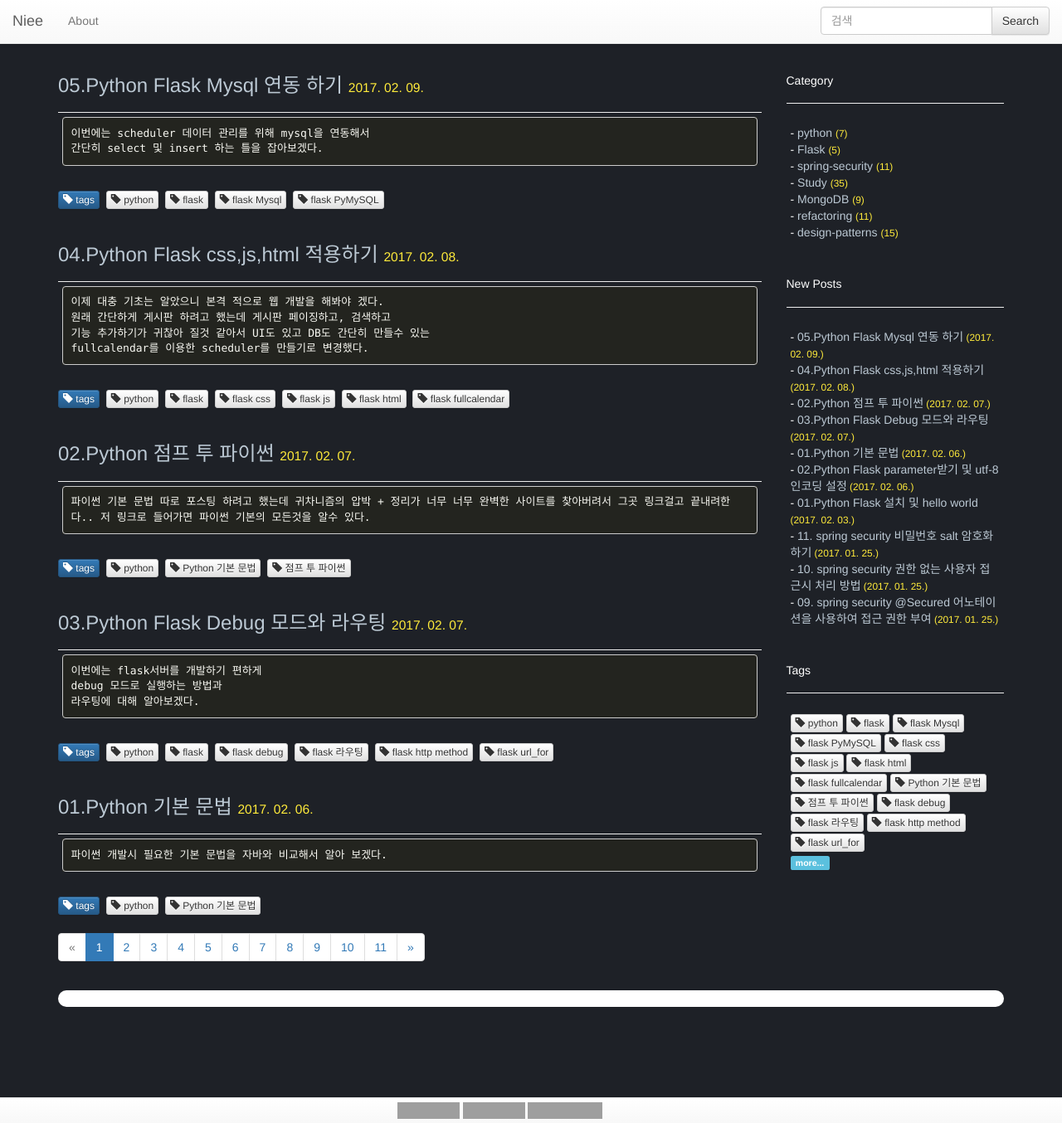
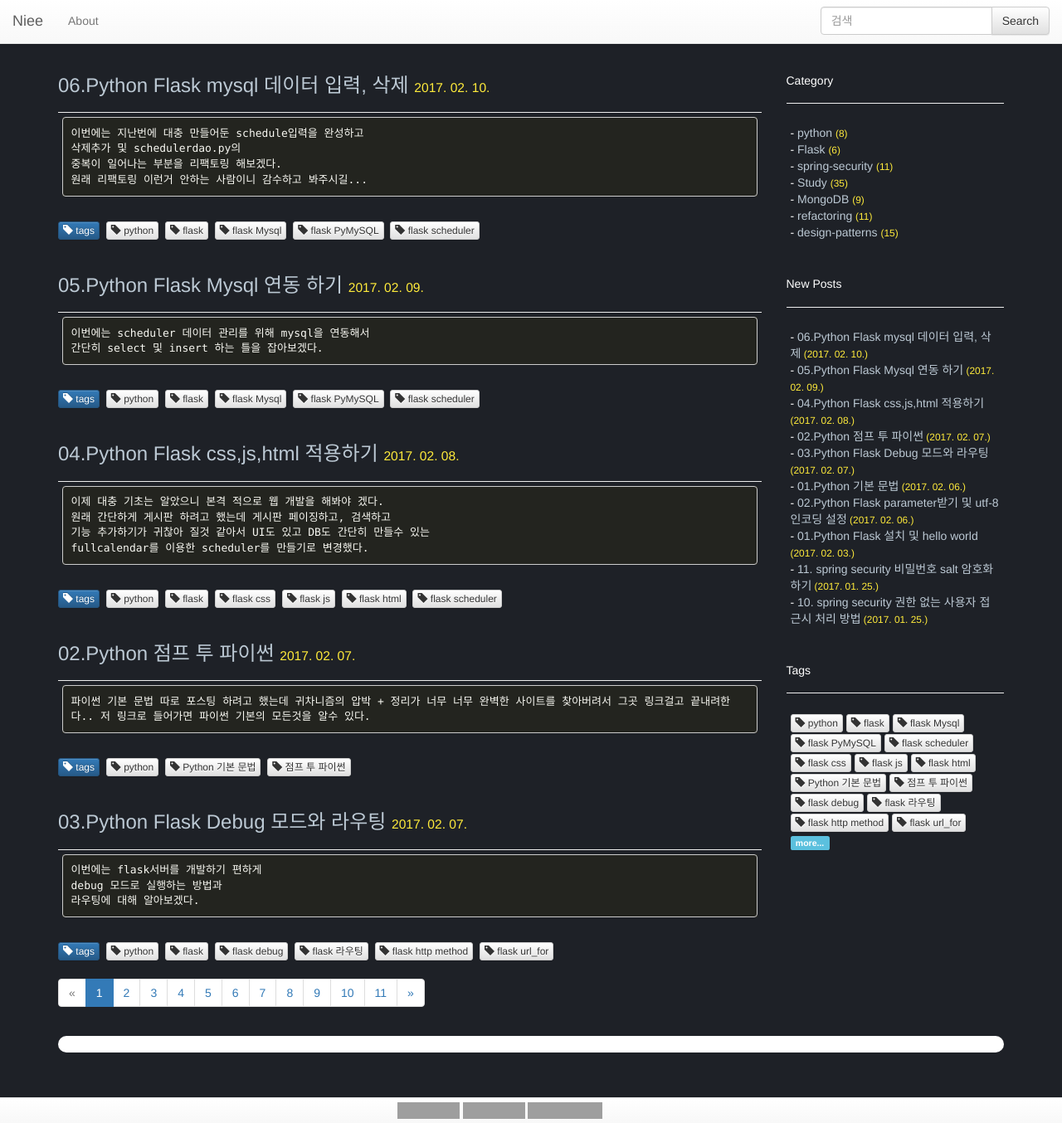
Before and after one commit to ParkMinKyu/ParkMinKyu.github.io, a Jekyll site: the page built from index.html, in a window 1280 px wide and 1354 px high. Shown: the whole window at 83% size. Built offline with Jekyll 4.4.1, drawn with Linux system fonts in a browser that asks for light colours; the list of posts is cut into pages by our own code; comment, search, counter and statistics services are not loaded; some of the changed lines change nothing that is shown; grey boxes are pictures that could not be loaded.

Commit message:
post update

````diff
--- a/_posts/python/flask/2017-02-08-04-python-flask.md
+++ b/_posts/python/flask/2017-02-08-04-python-flask.md
@@ -2,7 +2,7 @@
 layout : post
 title : 04.Python Flask css,js,html 적용하기
 category : [python,Flask]
-tags : ["python","flask","flask css","flask js","flask html", "flask fullcalendar"]
+tags : ["python","flask","flask css","flask js","flask html", "flask scheduler"]
 date : 2017-02-08T10:00:00+09:00
 temps : ["{{","}}"]
 ---
--- a/_posts/python/flask/2017-02-09-05-python-flask.md
+++ b/_posts/python/flask/2017-02-09-05-python-flask.md
@@ -2,7 +2,7 @@
 layout : post
 title : 05.Python Flask Mysql 연동 하기
 category : [python,Flask]
-tags : ["python","flask","flask Mysql","flask PyMySQL"]
+tags : ["python","flask","flask Mysql","flask PyMySQL", "flask scheduler"]
 date : 2017-02-09T10:00:00+09:00
 temps : ["{{","}}"]
 ---
--- /dev/null
+++ b/_posts/python/flask/2017-02-10-06-python-flask.md
@@ -0,0 +1,190 @@
+---
+layout : post
+title : 06.Python Flask mysql 데이터 입력, 삭제
+category : [python,Flask]
+tags : ["python","flask","flask Mysql","flask PyMySQL", "flask scheduler"]
+date : 2017-02-10T10:30:00+09:00
+temps : ["{{","}}"]
+---
+
+```
+이번에는 지난번에 대충 만들어둔 schedule입력을 완성하고
+삭제추가 및 schedulerdao.py의
+중복이 일어나는 부분을 리팩토링 해보겠다.
+원래 리팩토링 이런거 안하는 사람이니 감수하고 봐주시길...
+```
+
+### ```schedulerdao.py``` schedule 삭제 함수 추가 & 리팩토링
+1. 커넥션 연결/닫기 쿼리execute 등 중복된 부분 ```sql_template()```함수로 추출
+2. 기존 함수 수정
+3. schedule 삭제 함수 추가
+4. 수정된 ```schedulerdao.py``` [소스확인](https://github.com/ParkMinKyu/scheduler/blob/master/dao/schedulerdao.py)
+
+```python
+---- 생략 ----
+
+#sql 중복 부분 리팩토링
+# typt 3 = insert, update, delete
+# 1 = fetchall() 2 = fetchone()
+def sql_template(type, sql, params=None):
+    # Connection 연결
+    connetion = getConnection()
+    try:
+
+        if type == 3 :
+            with connetion.cursor() as cursor :
+                # 데이터 입력
+                rows = cursor.execute(sql, params)
+                # commit
+                connetion.commit()
+                return rows
+        else :
+            with connetion.cursor(pymysql.cursors.DictCursor) as cursor :
+                # SQL 처리
+                cursor.execute(sql, params)
+                # 처리된 data 가져옴
+                if type == 1 :
+                    return cursor.fetchall()
+                elif type == 2 :
+                    return cursor.fetchone()
+    finally:
+        # Connection 닫기
+        connetion.close()
+
+#등록된 schedule을 가져옴
+def getScheduler(searchDate):
+    sql = "select id, title, start, end, if(allDay = %s,true,false) allDay from my_schedule where to_days(start) >= to_days(%s) and to_days(end) <= to_days(%s)"
+    params = ('Y', searchDate['start'], searchDate['end'])
+    #처리된 데이터를 json으로 변경 datetime처리를 위해 date_handler지정
+    return json.dumps(sql_template(1, sql, params), default=date_handler);
+
+#넘어온 schedule을 등록
+def setScheduler(schedule):
+    #넘어온 데이터중 빈값이 있으면 0 리턴
+    if not bool(schedule['start'].strip()) or not bool(schedule['end'].strip()) or not bool(schedule['title'].strip()) or not bool(schedule['allDay'].strip()) :
+        return json.dumps({'rows' : 0})
+    else :
+        sql = "INSERT INTO my_schedule(title, start, end, allDay) VALUES (%s, %s, %s, %s)"
+        params = (schedule['title'], schedule['start'], schedule['end'], schedule['allDay'])
+        return json.dumps({'rows' : sql_template(3, sql, params)})
+
+# schedule 삭제
+def delScheduler(id):
+    #넘어온 데이터중 빈값이 있으면 0 리턴
+    if not bool(id.strip()) :
+        return json.dumps({'rows' : 0})
+    else :
+        sql = "DELETE FROM my_schedule WHERE id = %s"
+        params = (id)
+        return json.dumps({'rows' : sql_template(3, sql, params)})
+```
+
+### schedule 삭제 route 추가
+1. ```application.py```에 있는 ```scheduler()```함수에 ```delete method```접속추가
+2. 데이터 입력 파라메터로 받게 추가
+3. ```delete method``` 요청시 삭제 함수 호출
+3. 수정된 ```application.py```[소스확인](https://github.com/ParkMinKyu/scheduler/blob/master/application.py)
+
+```python
+--------생략-------
+
+# schedule 처리 get/post로 접근가능
+@app.route("/scheduler",methods=["GET","POST","PUT","DELETE"])
+def scheduler():
+
+    --------생략-------
+    #요청이 post면
+    if request.method == 'POST':
+        start = request.form['start']
+        end = request.form['end']
+        title = request.form['title']
+        allDay = request.form['allDay']
+
+        # Dictoionary 형식의 schedule 변수를 만든다. 추후 parameter를 받게 수정예정
+        schedule = {'title' : title, 'start' : start, 'end' : end, 'allDay' : allDay}
+        # schedule을 입력한다.
+        return  schedulerdao.setScheduler(schedule)
+
+    #요청이 delete면
+    if request.method == 'DELETE':
+        id = request.form['id']
+        return  schedulerdao.delScheduler(id)
+
+--------생략-------
+```
+
+### ```index.html``` 수정
+1. 이벤트 달력 추가를 위해 [jquery-ui](https://jqueryui.com/)의 [datepicker](https://jqueryui.com/datepicker/)를 추가하겠다.
+2. ```eventClick```함수에 삭제 event 추가 [api확인](https://fullcalendar.io/docs/mouse/eventClick/)
+3. 등록 버튼 클릭시 ```from``` 데이터를 넘기도록 수정
+4. 수정된 ```index.html```[소스확인](https://github.com/ParkMinKyu/scheduler/blob/master/templates/index.html)
+
+```html
+----생략----
+$('#start, #end').datepicker({
+  dateFormat: "yy-mm-dd"
+});
+
+$('#start, #end').datepicker('setDate',new Date());
+
+eventClick : function(event){
+  if(confirm("일정을 삭제 하시겠습니까?")){
+    $.ajax({
+      url : '{{page.temps[0]}}url_for('scheduler'){{page.temps[1]}}',
+      type : 'delete',
+      data :{id:event.id},
+      success : function(res){
+        let data = JSON.parse(res);
+        if(data.rows > 0){
+          $("#calendar").fullCalendar( 'refetchEvents' )
+        }
+        else{
+          alert('실패');
+        }
+      }
+    });
+  }
+}
+
+$('#insertBtn').click(function(){
+  $.ajax({
+    url : '{{page.temps[0]}}url_for('scheduler'){{page.temps[1]}}',
+    type : 'post',
+    data :$('#schedulerForm').serialize(),
+    success : function(res){
+      let data = JSON.parse(res);
+      if(data.rows > 0){
+        $("#calendar").fullCalendar( 'refetchEvents' )
+      }
+      else{
+        alert('실패');
+      }
+    }
+  });
+----생략----
+<form name="schedulerForm" id="schedulerForm">
+  start : <input type="text" name="start" id="start" readonly="readonly">
+  end : <input type="text" name="end" id="end" readonly="readonly">
+  title : <input type="text" name="title" id="title">
+  <label for="allDay">하루</label>
+  <input type="checkbox" name="allDay" id="allDay" checked="checked" value="Y">
+  <button type="button" id="insertBtn">스케줄 등록</button>
+</form>
+<div id="calendar"></div>
+```
+
+### 실행 및 확인
+
+```
+(schedulerenv) $> python application.py
+
+http://localhost:5000
+```
+
+----------
+
+- [샘플 소스 확인](https://github.com/ParkMinKyu/scheduler)
+
+----------
+
+- 이 포스트는 [http://flask-docs-kr.readthedocs.io/ko/latest/index.html](http://flask-docs-kr.readthedocs.io/ko/latest/index.html) 를 참고하여 만들었습니다.
````
